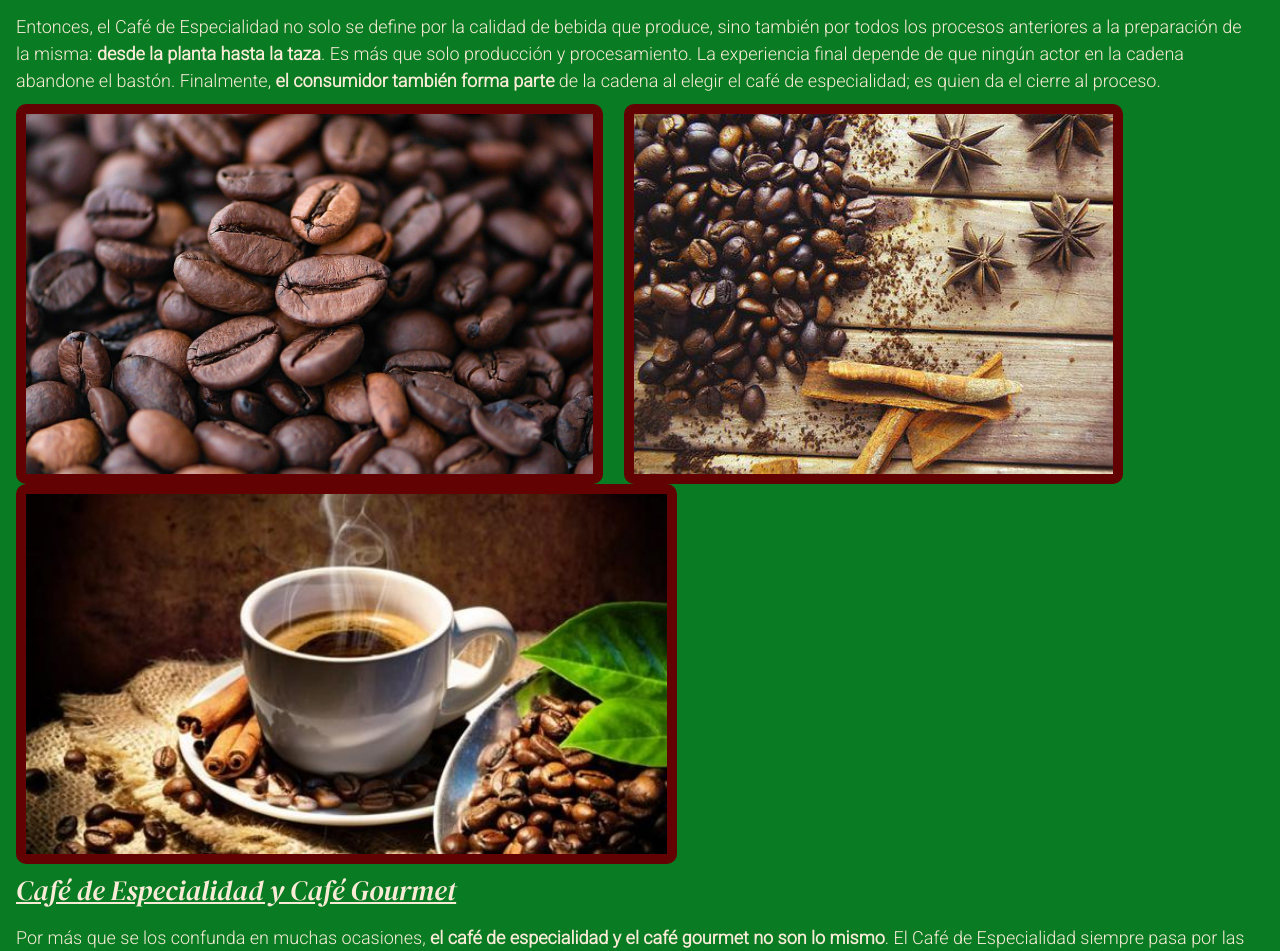
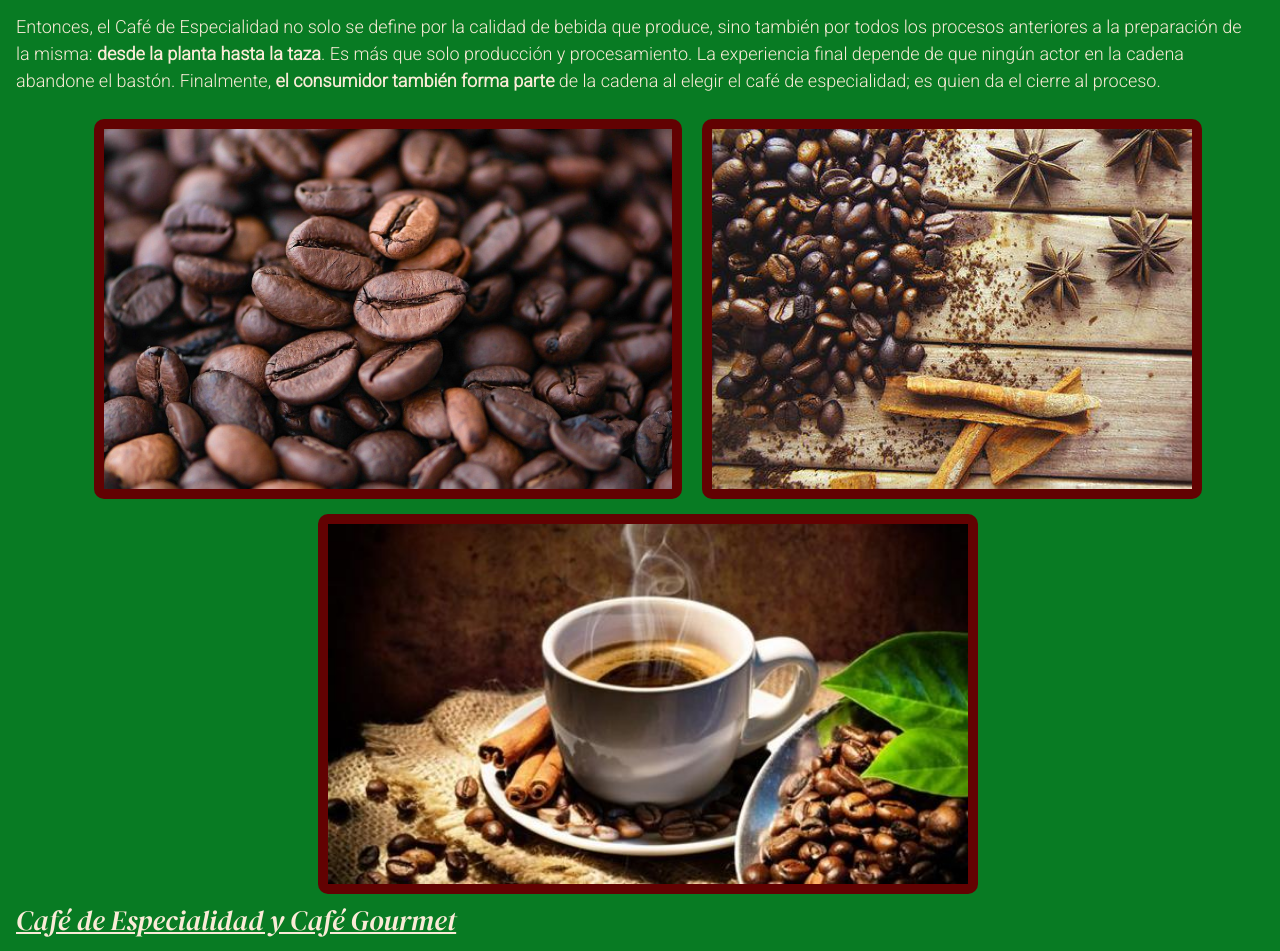
Before and after one commit to David-Saul/coffee-fan, a website: page pages/cafe-especialidad.html in a window 1280 px wide. Shown: the part 490-1441 px from the top of the page. Drawn offline with nearby package versions, Linux system fonts and the light colour scheme.

Commit message:
se corrigió responsive de imágenes con Bootstrap

```diff
--- a/pages/cafe-especialidad.html
+++ b/pages/cafe-especialidad.html
@@ -62,10 +62,10 @@
                     Es más que solo producción y procesamiento. La experiencia final depende de que ningún actor en la cadena abandone el bastón.
                     Finalmente, <strong>el consumidor también forma parte</strong> de la cadena al elegir el café de especialidad; es quien da el cierre al proceso.
                 </p>
-                <div class="start__image--tablet">
-                    <img class="start__image" src="../resources/coffee_cuatro.jpeg" alt="granos tostados oscuro">
-                    <img class="start__image" src="../resources/coffe-uno.jpg" alt="granos tostados sobre una mesa">
-                    <img class="start__image" src="../resources/coffee-tres.jpg" alt="taza de espresso">
+                <div class="start__image--tablet text-center">
+                    <img class="start__image start__image--especial" src="../resources/coffee_cuatro.jpeg" alt="granos tostados oscuro">
+                    <img class="start__image start__image--especial" src="../resources/coffe-uno.jpg" alt="granos tostados sobre una mesa">
+                    <img class="start__image start__image--especial" src="../resources/coffee-tres.jpg" alt="taza de espresso">
                 </div>
                 <h2 class="start__title2">Café de Especialidad y Café Gourmet</h2>
                 <p class="start__paragraph">
--- a/scss/styles.scss
+++ b/scss/styles.scss
@@ -92,6 +92,9 @@
 }
 .start__image:hover {
     transform: scale(1.05);
+}
+.start__image--especial {
+    margin-top: 15px;
 }
 /* Clases de párrafo */
 .start__paragraph {
```
Also changed, not shown: css/styles.css.
